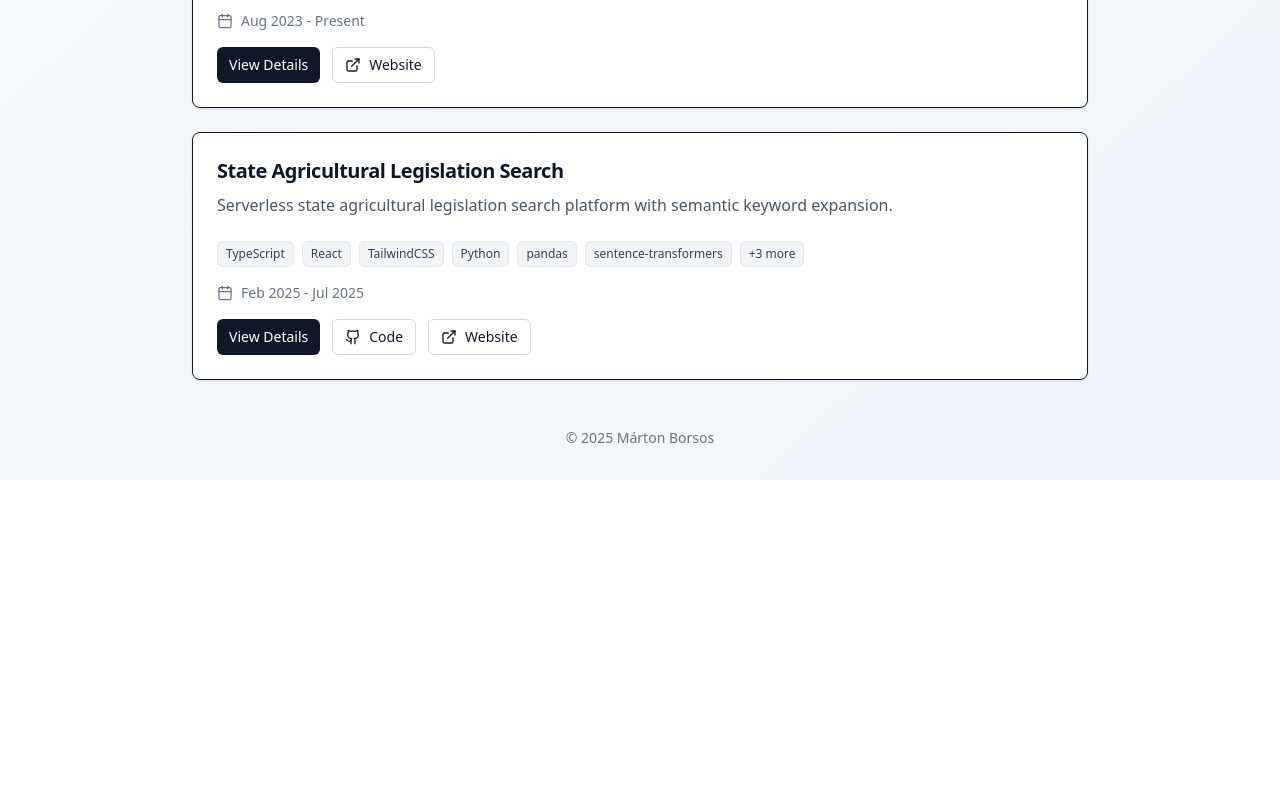
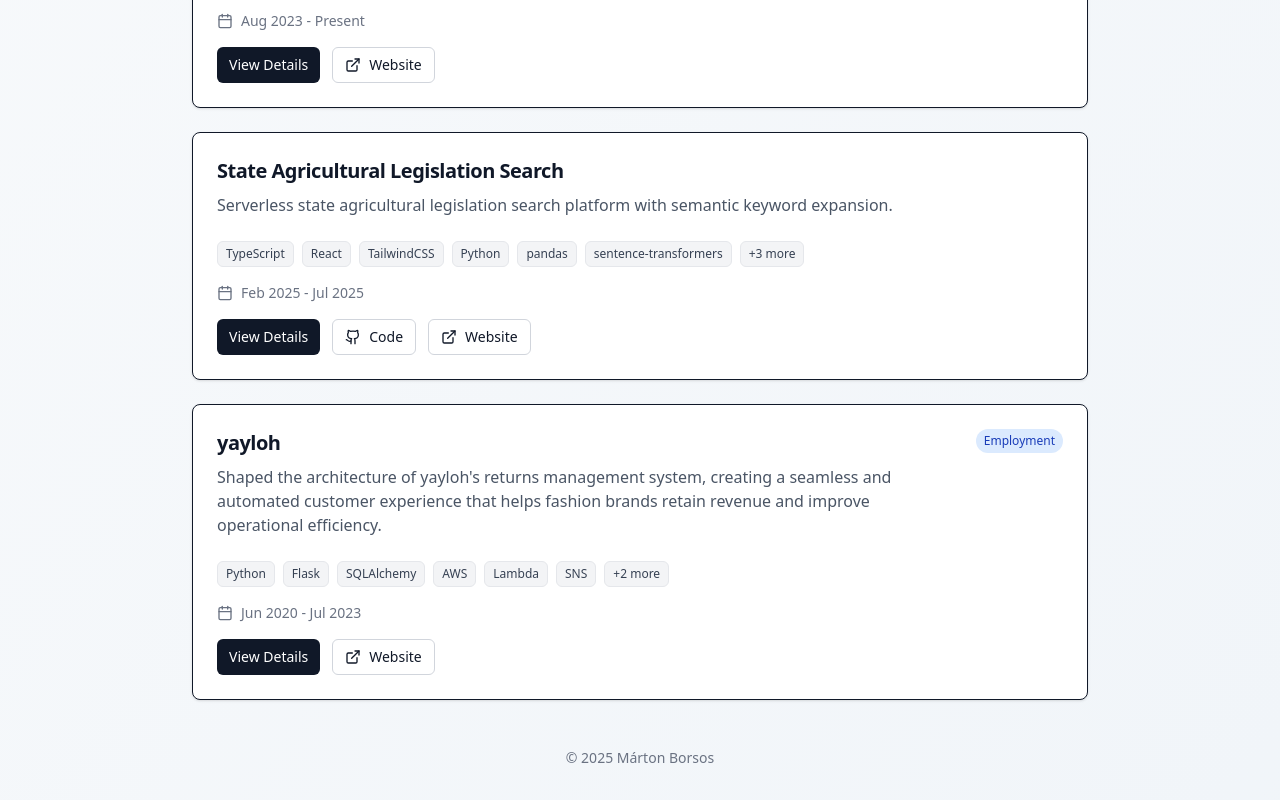
Before and after one commit to DaBors/dabors.github.io, a React (Vite) app: page /projects in a window 1280 px wide. Shown: the part 738-1538 px from the top of the page. Before the commit the page ends 1218 px from the top, so only its background shows below. Built offline with nearby package versions, Linux system fonts and the light colour scheme.

Commit message:
Added project details at yayloh

```diff
--- a/src/data/projects.ts
+++ b/src/data/projects.ts
@@ -27,7 +27,8 @@ Key features:
             • GraphQL API: Maintained and scaled a Golang-based API delivering staking and blockchain data to frontend applications.
             • Research DSL: Expanded TypeScript libraries to support crypto researchers in analyzing networks and assets.
             • Cloud-native deployment: Infrastructure hosted on GCP with Kubernetes, Postgres, monitoring, and automated CI/CD via GitHub Actions.
-• Secure smart contract interactions: Integrated with smart contracts through viem, web3.js, starknet.js, and cosmjs.`,
+            • Secure smart contract interactions: Integrated with smart contracts through viem, web3.js, starknet.js, and cosmjs.
+        `,
         technologies: [
             "Golang",
             "TypeScript",
@@ -62,7 +63,8 @@ Key features:
             • Optimized query performance: Restructured data schema and indexing strategy to reduce query latency for large datasets.
             • Modern frontend UI: Responsive static web app with keyword selection, infinite scrolling, auto-search on parameter change, and dark mode support.
             • User experience improvements: Semantic expansion toggle, similarity threshold slider, and automatic query pagination for smooth exploration.
-• Cost-optimized architecture: Entire solution runs on serverless Azure components (Cosmos DB Serverless, Functions, Blob Storage, and Static Web Apps), ensuring pay-per-use billing suitable for low-to-medium traffic.`,
+            • Cost-optimized architecture: Entire solution runs on serverless Azure components (Cosmos DB Serverless, Functions, Blob Storage, and Static Web Apps), ensuring pay-per-use billing suitable for low-to-medium traffic.
+        `,
         technologies: [
             "TypeScript",
             "React",
@@ -80,6 +82,35 @@ Key features:
         startDate: "2025-02",
         endDate: "2025-07",
     },
+    {
+        id: "yayloh",
+        title: "yayloh",
+        shortDescription:
+            "Shaped the architecture of yayloh's returns management system, creating a seamless and automated customer experience that helps fashion brands retain revenue and improve operational efficiency.",
+        description: `As yayloh's first employee, I played a key role in designing and implementing a microservices-based platform dedicated to transforming returns for fashion brands. The platform provides a fully branded, self-service digital return flow from submission to shipping label generation and tracking, while also automating refunds, exchanges, and analytics. I worked on backend services that integrated with Shopify and other e-commerce tools, enabling customizable workflows, multi-carrier support, and actionable insights that help merchants optimize return operations and increase retention.
+
+            Key features:
+            • Branded return flow: Responsive, CSS-customizable digital return form and tracking portal that reduces customer confusion and inquiries.
+            • Automated logistics: Generation of shipping labels, automated notifications, and tracking updates with support for multiple carriers and international routing.
+            • Intelligent automation rules: Configurable workflows for return windows, refunds, fees, exchanges, and store credits.
+            • Data-driven insights: Dashboards and analytics tools with metrics on return rates, reasons, customer feedback, and retention.
+            • Omnichannel and integrations: Support for online and in-store returns, with integrations for Shopify, Zendesk, Klaviyo, Ongoing WMS, and others via APIs and webhooks.
+        `,
+        technologies: [
+            "Python",
+            "Flask",
+            "SQLAlchemy",
+            "AWS",
+            "Lambda",
+            "SNS",
+            "S3",
+            "MySQL",
+        ],
+        employment: true,
+        website: "https://yayloh.com",
+        startDate: "2020-06",
+        endDate: "2023-07",
+    },
 ];
 
 export const getProjectById = (id: string) =>
```
Also changed, not shown: 6 other files (tests, documents, lock files or other folders). Lines whose indentation alone changed are shown as unchanged.
